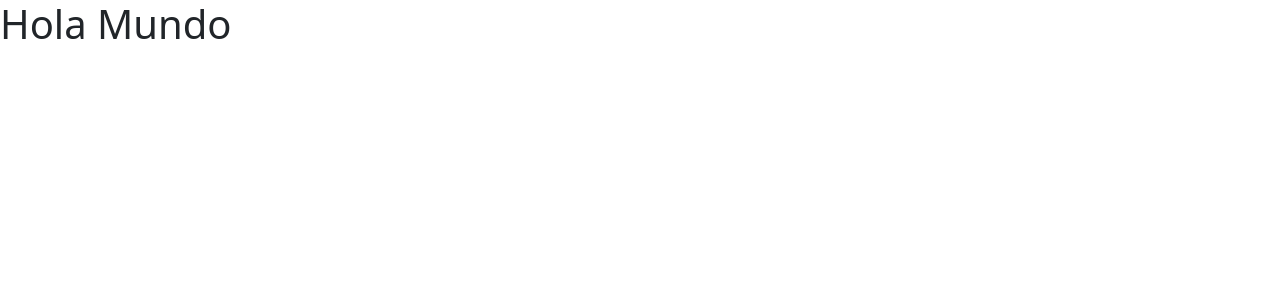
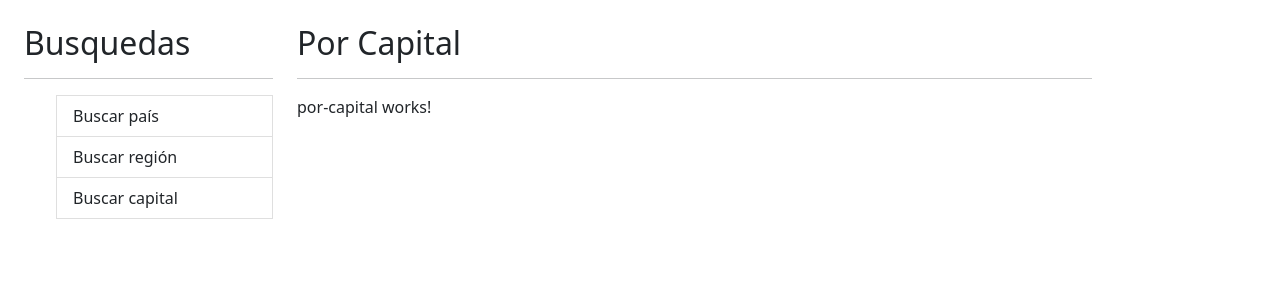
Before and after one commit to ConxiCR/Angular_paisesApp, an Angular app: page / in a window 1280 px wide. Shown: the top 300 px of the page. Built offline with nearby package versions, Linux system fonts and the light colour scheme.

Commit message:
estructura html
Signed-off-by: ConxiCr <conxicr@hotmail.com>

```diff
--- a/src/app/app.component.html
+++ b/src/app/app.component.html
@@ -3,4 +3,21 @@
 <app-por-region></app-por-region>
 <app-ver-pais></app-ver-pais>
 <app-sidebar></app-sidebar>-->
-<h1>Hola Mundo</h1>
+<div class="row container mt-4">
+
+    <div class="col-3">
+        <h2>Busquedas</h2>
+        <hr>
+        <ul>
+            <li class="list-group-item">Buscar país</li>
+            <li class="list-group-item">Buscar región</li>
+            <li class="list-group-item">Buscar capital</li>
+        </ul>
+    </div>
+    <div class="col">
+        <h2>Por Capital</h2>
+        <hr>
+        <app-por-capital></app-por-capital>
+    </div>
+
+</div>
```
